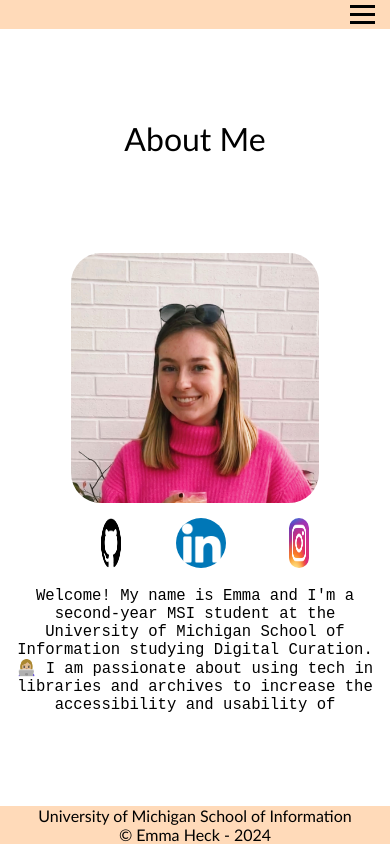
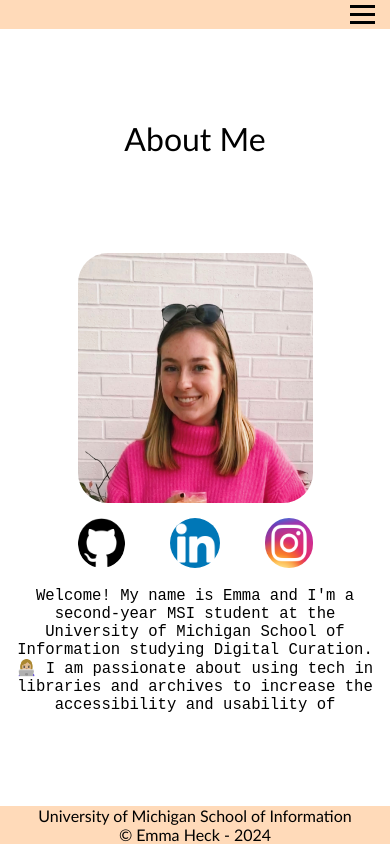
Before and after one commit to emmagheck/portfolio, a plain HTML site: page index.html in a window 390 px wide. Drawn offline with Linux system fonts and the light colour scheme.

Commit message:
Add files via upload

```diff
--- a/css/style.css
+++ b/css/style.css
@@ -118,19 +118,16 @@ main {
 
 #github, .github-link, .github-icon {
     grid-area: 3 / 1 / span 1 / span 1;
-    margin: 0 10px; /* Adjust spacing between icons */
     transition: transform 0.3s ease-in-out;
 }
 
 #linkedin, .linkedin-link, .linkedin-icon {
     grid-area: 3 / 2 / span 1 / span 1;
-    margin: 0 10px; /* Adjust spacing between icons */
     transition: transform 0.3s ease-in-out;
 }
 
 #instagram, .instagram-link, .instagram-icon {
     grid-area: 3 / 3 / span 1 / span 1;
-    margin: 0 10px; /* Adjust spacing between icons */
     transition: transform 0.3s ease-in-out;
 }
 
@@ -190,7 +187,7 @@ main {
     }
 
     #github, .github-link, .github-icon {
-        grid-area: 2 / 2 / span 1 / span 1
+        grid-area: 2 / 2 / span 1 / span 1;
     }
 
     #linkedin, .linkedin-link, .linkedin-icon {
@@ -199,6 +196,20 @@ main {
 
     #instagram, .instagram-link, .instagram-icon {
         grid-area: 2 / 5 / span 1 / span 1;
+    }
+    img.linkedin-icon {
+        width: 50px;
+        height: 50px;
+    }
+
+    img.github-icon {
+        width: 50px;
+        height: 50px;
+    }
+
+    img.instagram-icon {
+        width: 50px;
+        height: 50px;
     }
 
     #typed-text {
```
Also changed, not shown: projects.html (+2 -2 lines).
